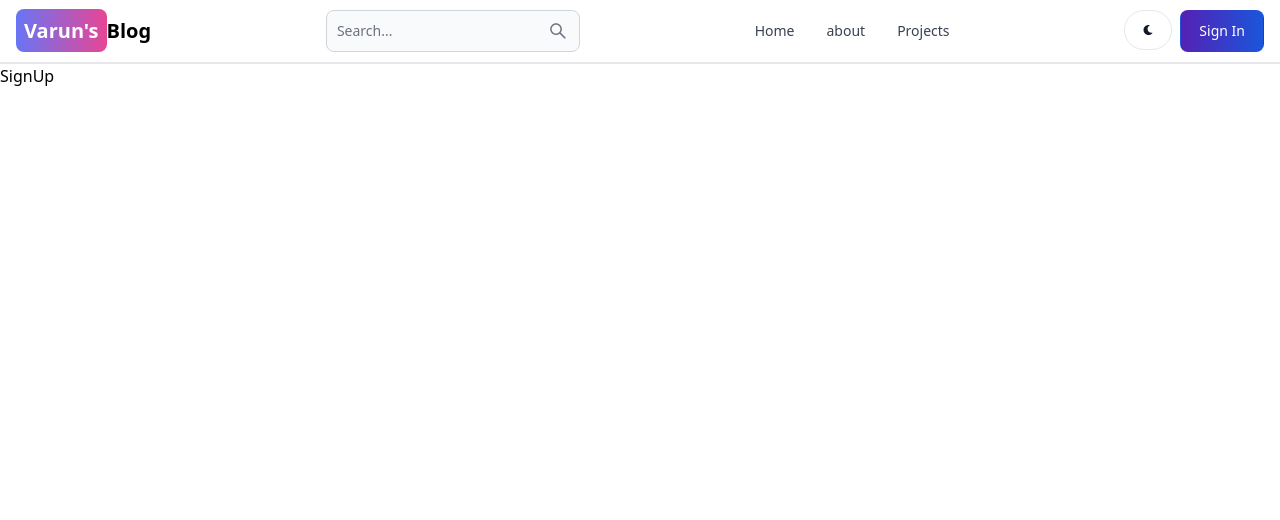
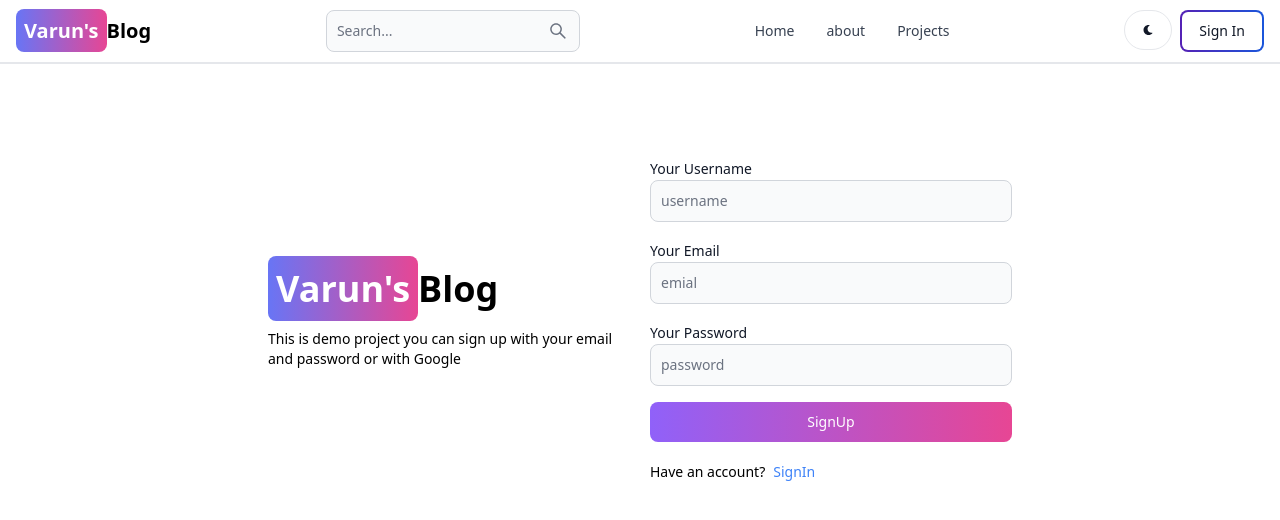
Before and after one commit to varunkamathi/Blog_Website, a React (Vite) app: page /signup in a window 1280 px wide. Shown: the top 520 px of the page. Built offline with nearby package versions, Linux system fonts and the light colour scheme.

Commit message:
creact sigup page ui

```diff
--- a/package.json
+++ b/package.json
@@ -18,7 +18,8 @@
     "react-dom": "^18.3.1",
     "react-icon": "^1.0.0",
     "react-icons": "^5.4.0",
-    "react-router-dom": "^7.1.1"
+    "react-router-dom": "^7.1.1",
+    "vite": "^5.4.9"
   },
   "devDependencies": {
     "@eslint/js": "^9.17.0",
@@ -32,7 +33,6 @@
     "eslint-plugin-react-refresh": "^0.4.16",
     "globals": "^15.14.0",
     "postcss": "^8.4.49",
-    "tailwindcss": "^3.4.17",
-    "vite": "^6.0.5"
+    "tailwindcss": "^3.4.17"
   }
 }
--- a/src/components/Header.jsx
+++ b/src/components/Header.jsx
@@ -22,7 +22,7 @@
             <FaMoon />
           </Button>
           <Link to='/signin'>
-          <Button className='text-white bg-gradient-to-r from-purple-800 to-blue-700 rounded-lg'>
+          <Button className='text-white bg-gradient-to-r from-purple-800 to-blue-700 rounded-lg' outline>
             Sign In
           </Button>
           </Link>
--- a/src/pages/SignUp.jsx
+++ b/src/pages/SignUp.jsx
@@ -1,7 +1,48 @@
 import React from 'react'
+import {Button, TextInput, Label} from 'flowbite-react'
+import { Link } from 'react-router-dom'
 
 export default function SignUp() {
   return (
-    <div>SignUp</div>
+    <div className='min-h-screen mt-20'>
+
+      <div className='flex p-3 max-w-3xl mx-auto flex-col md:flex-row md:items-center gap-5'>
+        {/*left*/}
+        <div className='flex-1'>
+      <Link to="/" className='whitespace-nowrap font-bold dark:text-white text-4xl'>
+        <span className='px-2 py-2 bg-gradient-to-r from-indigo-500 vai-purple-500 to-pink-500 rounded-lg text-white'>Varun's</span>
+        Blog
+        </Link>
+        <p className='text-sm mt-5'>
+          This is demo project you can sign up with your email and password
+          or with Google
+        </p>
+      </div>
+      {/*right*/}
+      <div className='flex-1'>
+        <form className='flex flex-col gap-4'>
+          <div>
+            <Label value='Your Username'/>
+            <TextInput type='text' placeholder='username' id='username'/>
+          </div>
+          <div>
+            <Label value='Your Email'/>
+            <TextInput type='text' placeholder='emial' id='email'/>
+          </div>
+          <div>
+            <Label value='Your Password'/>
+            <TextInput type='text' placeholder='password' id='password'/>
+          </div>
+          <Button gradientDuoTone='purpleToPink' type='submit'>
+            SignUp
+          </Button>
+        </form>
+        <div className='flex gap-2 text-sm mt-5'>
+          <span>Have an account?</span>
+          <Link to='/signin' className='text-blue-500'>SignIn</Link>
+        </div>
+        </div>
+      </div>
+    </div>
   )
 }
```
Also changed, not shown: 1 other file (tests, documents, lock files or other folders).
